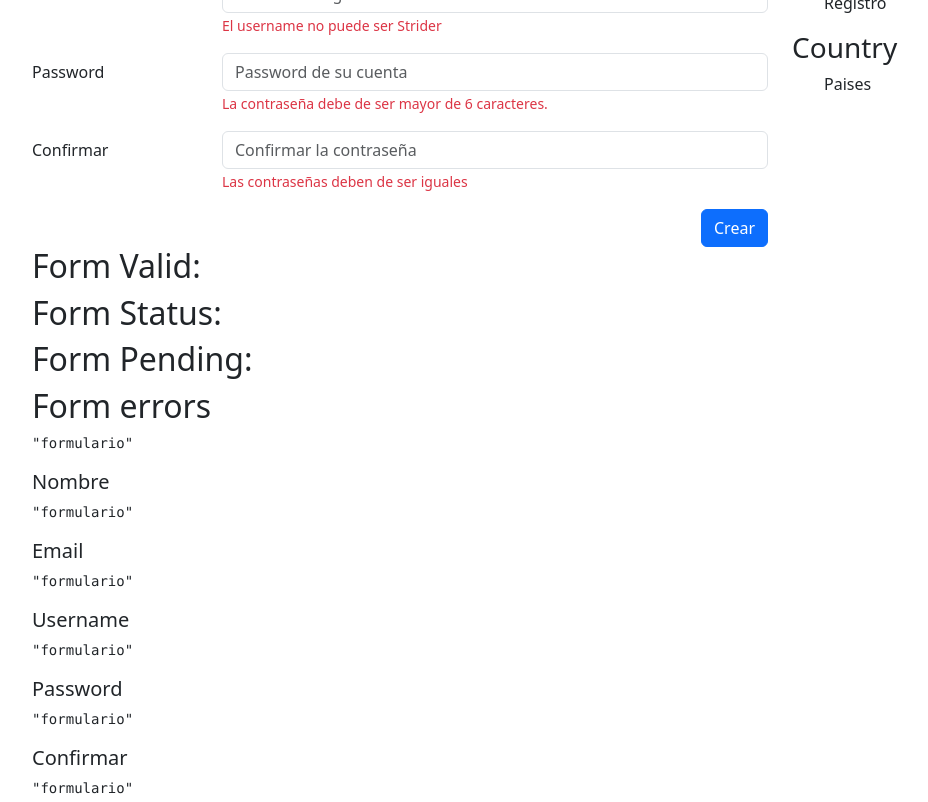
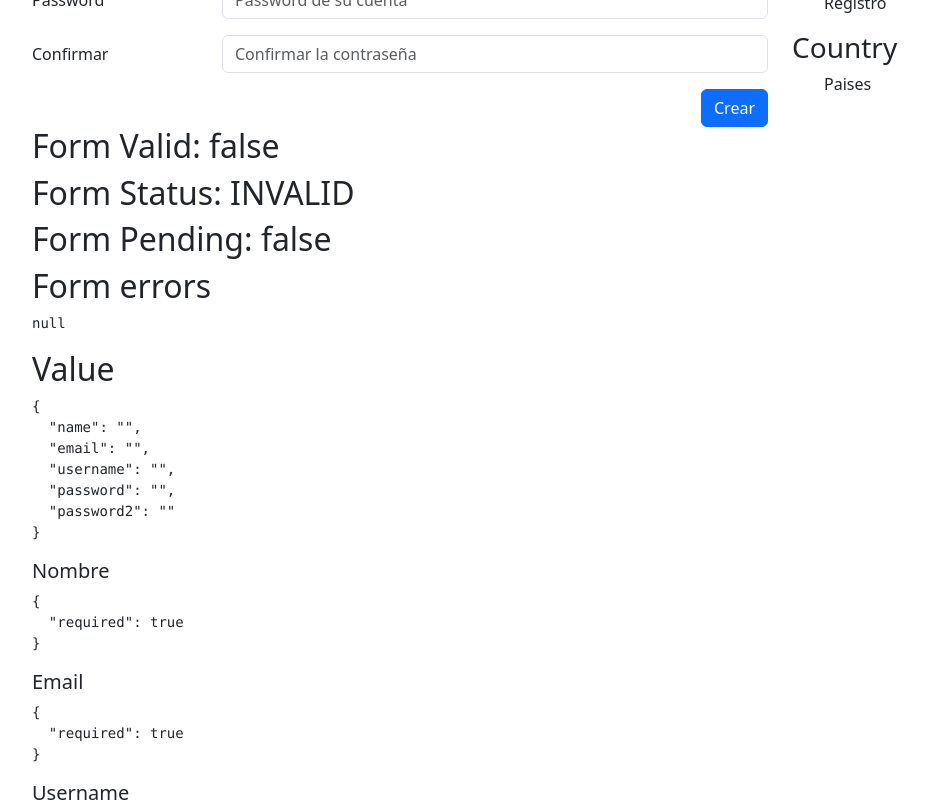
Before and after one commit to a22300241/pipes-uncommon-app, an Angular app: page /auth/sign-up in a window 1280 px wide. Shown: the part 300-1102 px from the top of the page, without its empty margins (50-978 px from the left). Built offline with nearby package versions, Linux system fonts and the light colour scheme.

Commit message:
feat: enhance register page form with reactive validation and error handling

```diff
--- a/src/app/auth/pages/register-page/register-page.component.html
+++ b/src/app/auth/pages/register-page/register-page.component.html
@@ -4,7 +4,7 @@
 <div class="row">
     <div class="col">
 
-        <form autocomplete="off">
+        <form autocomplete="off" [formGroup]="myForm" (ngSubmit)="onSubmit()">
 
             <!-- Nombre -->
             <div class="row mb-3">
@@ -12,11 +12,16 @@
                 <div class="col-sm-9">
                     <input type="text"
                            class="form-control"
-                           placeholder="Nombre del usuario">
-
-                    <span class="form-text text-danger">
+                           placeholder="Nombre del usuario"
+                           formControlName="name">
+                    @if (formUtils.isValidField(myForm,'name')) {
+              <span class="form-text text-danger">
+                {{formUtils.getFieldError(myForm,'name')}}
+              </span>
+            }
+                    <!-- <span class="form-text text-danger">
                         Debe de ser en formato de nombre y apellido
-                    </span>
+                    </span> -->
                 </div>
             </div>
 
@@ -26,10 +31,16 @@
                 <div class="col-sm-9">
                     <input type="email"
                            class="form-control"
-                           placeholder="Email del usuario">
-                    <span class="form-text text-danger">
+                           placeholder="Email del usuario"
+                           formControlName="email">
+                    @if (formUtils.isValidField(myForm,'email')) {
+              <span class="form-text text-danger">
+                {{formUtils.getFieldError(myForm,'email')}}
+              </span>
+            }
+                    <!-- <span class="form-text text-danger">
                         mensaje de error del email
-                    </span>
+                    </span> -->
                 </div>
             </div>
 
@@ -39,10 +50,16 @@
                 <div class="col-sm-9">
                     <input type="text"
                            class="form-control"
-                           placeholder="Nombre código del usuario">
-                    <span class="form-text text-danger">
+                           placeholder="Nombre código del usuario"
+                           formControlName="username">
+                    @if (formUtils.isValidField(myForm,'username')) {
+              <span class="form-text text-danger">
+                {{formUtils.getFieldError(myForm,'username')}}
+              </span>
+            }
+                    <!-- <span class="form-text text-danger">
                          El username no puede ser Strider
-                    </span>
+                    </span> -->
                 </div>
             </div>
 
@@ -52,11 +69,16 @@
                 <div class="col-sm-9">
                     <input type="password"
                            class="form-control"
-                           placeholder="Password de su cuenta">
-
-                    <span class="form-text text-danger">
+                           placeholder="Password de su cuenta"
+                           formControlName="password">
+                  @if (formUtils.isValidField(myForm,'password')) {
+              <span class="form-text text-danger">
+                {{formUtils.getFieldError(myForm,'password')}}
+              </span>
+            }
+                    <!-- <span class="form-text text-danger">
                          La contraseña debe de ser mayor de 6 caracteres.
-                    </span>
+                    </span> -->
                 </div>
             </div>
 
@@ -66,11 +88,16 @@
                 <div class="col-sm-9">
                     <input type="password"
                            class="form-control"
-                           placeholder="Confirmar la contraseña">
-
-                    <span class="form-text text-danger">
+                           placeholder="Confirmar la contraseña"
+                           formControlName="password2">
+                  @if (formUtils.isValidField(myForm,'password2')) {
+              <span class="form-text text-danger">
+                {{formUtils.getFieldError(myForm,'password2')}}
+              </span>
+            }
+                    <!-- <span class="form-text text-danger">
                          Las contraseñas deben de ser iguales
-                    </span>
+                    </span> -->
                 </div>
             </div>
 
@@ -90,24 +117,26 @@
 </div>
 
 
-<h2>Form Valid: </h2>
-<h2>Form Status: </h2>
-<h2>Form Pending: </h2>
+<h2>Form Valid: {{myForm.valid}}</h2>
+<h2>Form Status: {{myForm.status}}</h2>
+<h2>Form Pending: {{myForm.pending}}</h2>
 <h2>Form errors</h2>
-<pre>{{ 'formulario' | json }}</pre>
+<pre>{{myForm.errors| json }}</pre>
+<h2>Value</h2>
+<pre>{{myForm.value| json }}</pre>
 
 <h5>Nombre</h5>
-<pre>{{ 'formulario' | json }}</pre>
+<pre>{{ myForm.controls['name'].errors| json }}</pre>
 
 <h5>Email</h5>
-<pre>{{ 'formulario' | json }}</pre>
+<pre>{{ myForm.controls['email'].errors| json }}</pre>
 
 <h5>Username</h5>
-<pre>{{ 'formulario' | json }}</pre>
+<pre>{{ myForm.controls['username'].errors| json }}</pre>
 
 
 <h5>Password</h5>
-<pre>{{ 'formulario' | json }}</pre>
+<pre>{{ myForm.controls['password'].errors| json }}</pre>
 
 <h5>Confirmar</h5>
-<pre>{{ 'formulario' | json }}</pre>
+<pre>{{ myForm.controls['password2'].errors| json }}</pre>
--- a/src/app/auth/pages/register-page/register-page.component.ts
+++ b/src/app/auth/pages/register-page/register-page.component.ts
@@ -1,9 +1,25 @@
 import { JsonPipe } from '@angular/common';
-import { Component } from '@angular/core';
+import { Component, inject } from '@angular/core';
+import { FormBuilder, ReactiveFormsModule, Validators } from '@angular/forms';
+import { FormUtils } from '../../../utils/form-utils';
 
 @Component({
   selector: 'app-register-page',
-  imports: [JsonPipe],
+  imports: [JsonPipe, ReactiveFormsModule],
   templateUrl: './register-page.component.html',
 })
-export class RegisterPageComponent { }
+export class RegisterPageComponent {
+  fb=inject(FormBuilder)
+  formUtils=FormUtils
+  myForm=this.fb.group({
+    name:['',Validators.required],
+    email:['',[Validators.required, Validators.email]],
+    username:['',[Validators.required, Validators.minLength(6)]],
+    password:['',[Validators.required, Validators.minLength(6)]],
+    password2:['',Validators.required],
+  })
+  onSubmit(){
+    console.log(this.myForm.value);
+    this.myForm.markAllAsTouched();
+  }
+ }
--- a/src/app/utils/form-utils.ts
+++ b/src/app/utils/form-utils.ts
@@ -11,6 +11,8 @@
           return `Mínimo ${errors['minlength'].requiredLength} caracteres.`;
         case 'min':
           return `El valor mínimo es ${errors['min'].min}.`;
+        case'email':
+          return 'El valor debe de ser un email válido';
       }
     }
     return null;
```
